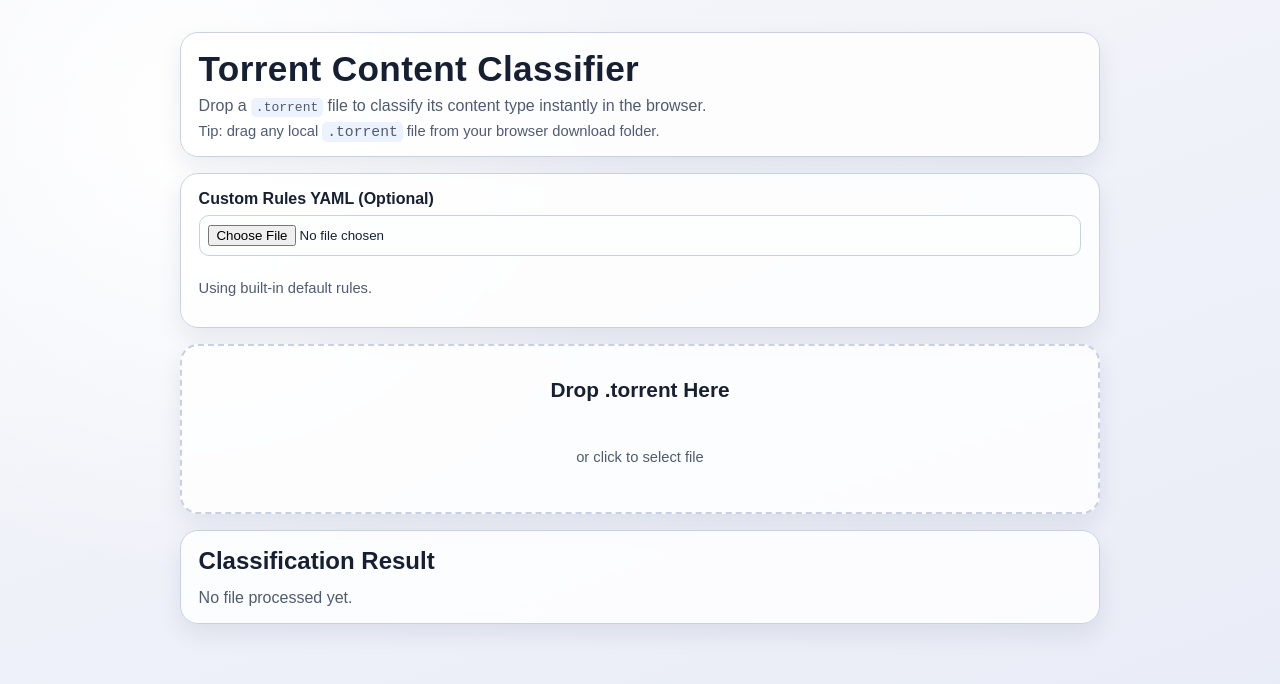
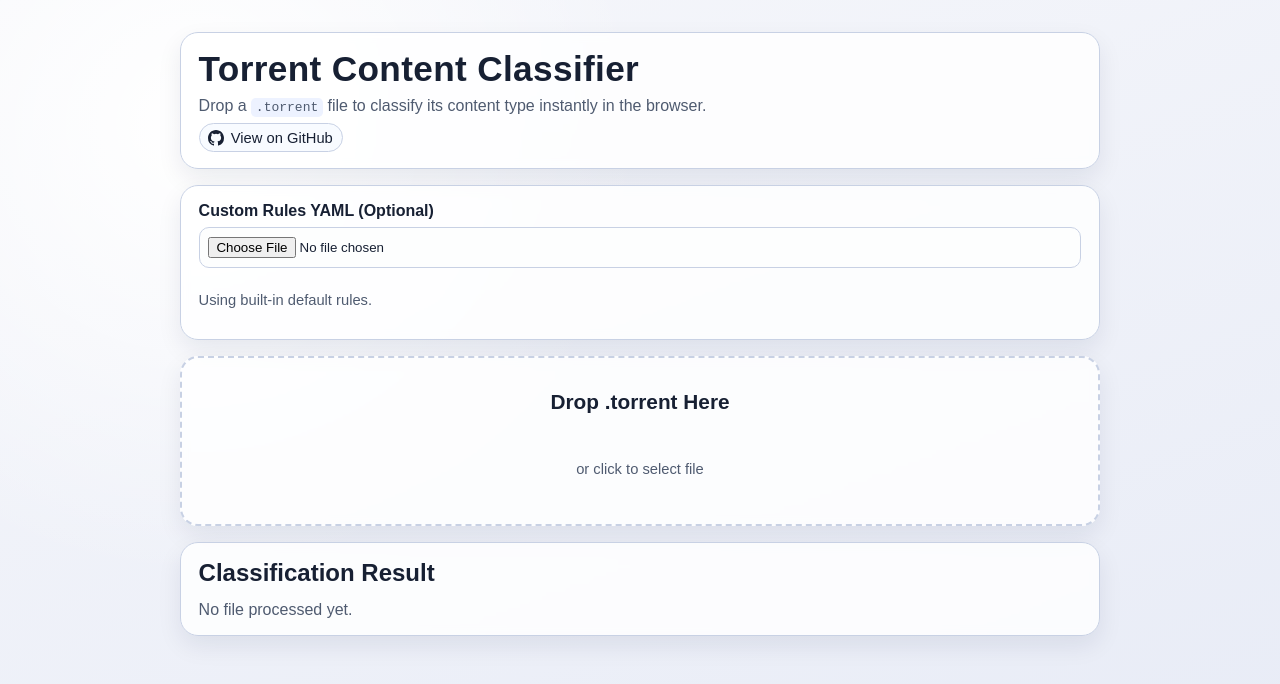
Before and after one commit to cancelpt/torrent-content-classifier, a website built with Vite: page web/app/index.html in a window 1280 px wide. Built offline with nearby package versions, Linux system fonts and the light colour scheme.

Commit message:
docs: add actions badges and web github link

```diff
--- a/web/app/src/main.ts
+++ b/web/app/src/main.ts
@@ -14,7 +14,14 @@
     <section class="card hero">
       <h1>Torrent Content Classifier</h1>
       <p>Drop a <code>.torrent</code> file to classify its content type instantly in the browser.</p>
-      <p class="hint">Tip: drag any local <code>.torrent</code> file from your browser download folder.</p>
+      <p class="hint">
+        <a class="project-link" href="https://github.com/cancelpt/torrent-content-classifier" target="_blank" rel="noreferrer">
+          <svg viewBox="0 0 16 16" aria-hidden="true" focusable="false">
+            <path d="M8 0C3.58 0 0 3.58 0 8a8 8 0 0 0 5.47 7.59c.4.07.55-.17.55-.38 0-.19-.01-.82-.01-1.49-2.01.37-2.53-.49-2.69-.94-.09-.23-.48-.94-.82-1.13-.28-.15-.68-.52-.01-.53.63-.01 1.08.58 1.23.82.72 1.21 1.87.87 2.33.66.07-.52.28-.87.5-1.07-1.78-.2-3.64-.89-3.64-3.95 0-.87.31-1.59.82-2.15-.08-.2-.36-1.02.08-2.12 0 0 .67-.21 2.2.82a7.48 7.48 0 0 1 4 0c1.53-1.04 2.2-.82 2.2-.82.44 1.1.16 1.92.08 2.12.51.56.82 1.27.82 2.15 0 3.07-1.87 3.75-3.65 3.95.29.25.54.73.54 1.48 0 1.07-.01 1.93-.01 2.2 0 .21.15.46.55.38A8 8 0 0 0 16 8c0-4.42-3.58-8-8-8Z"></path>
+          </svg>
+          <span>View on GitHub</span>
+        </a>
+      </p>
     </section>
 
     <section class="card controls">
--- a/web/app/src/style.css
+++ b/web/app/src/style.css
@@ -52,6 +52,35 @@
 .hint {
   color: var(--muted);
   font-size: 0.92rem;
+}
+
+.project-link {
+  display: inline-flex;
+  align-items: center;
+  gap: 0.4rem;
+  padding: 0.35rem 0.55rem;
+  border: 1px solid var(--line);
+  border-radius: 999px;
+  color: var(--ink);
+  text-decoration: none;
+  background: #f8fbff;
+  transition: transform 120ms ease, box-shadow 120ms ease, border-color 120ms ease;
+}
+
+.project-link:hover {
+  transform: translateY(-1px);
+  border-color: #99a9c9;
+  box-shadow: 0 6px 14px rgba(18, 30, 60, 0.12);
+}
+
+.project-link:active {
+  transform: translateY(0);
+}
+
+.project-link svg {
+  width: 1rem;
+  height: 1rem;
+  fill: currentcolor;
 }
 
 .controls {
```
Also changed, not shown: README.zh-CN.md (+4 -0 lines), README.md.
